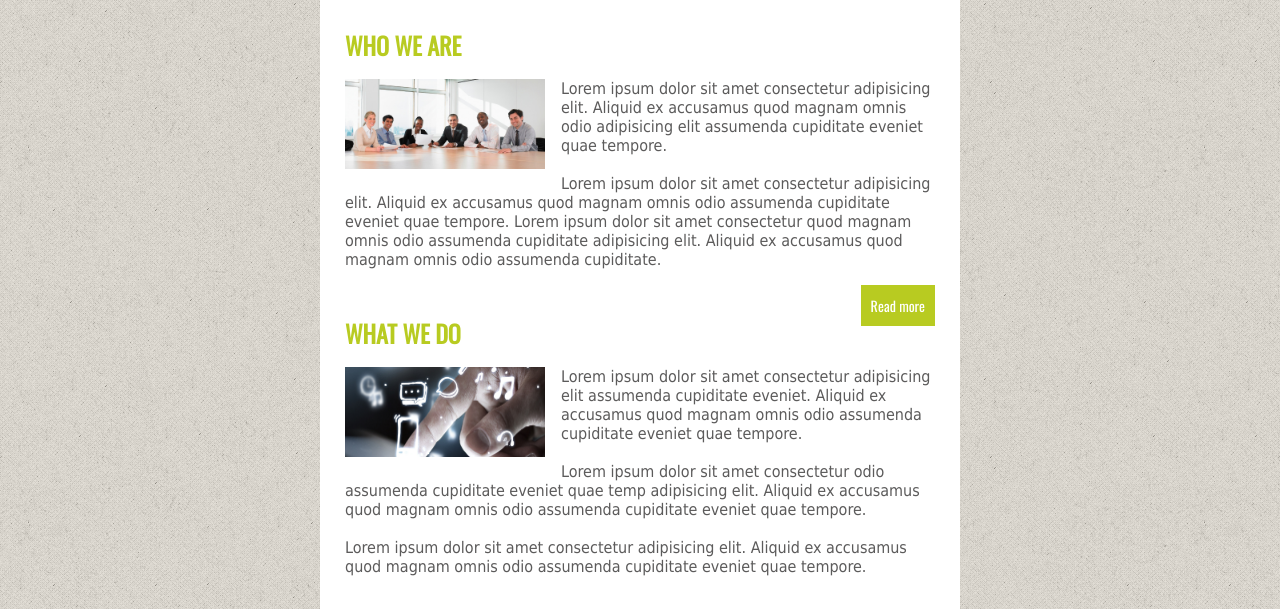
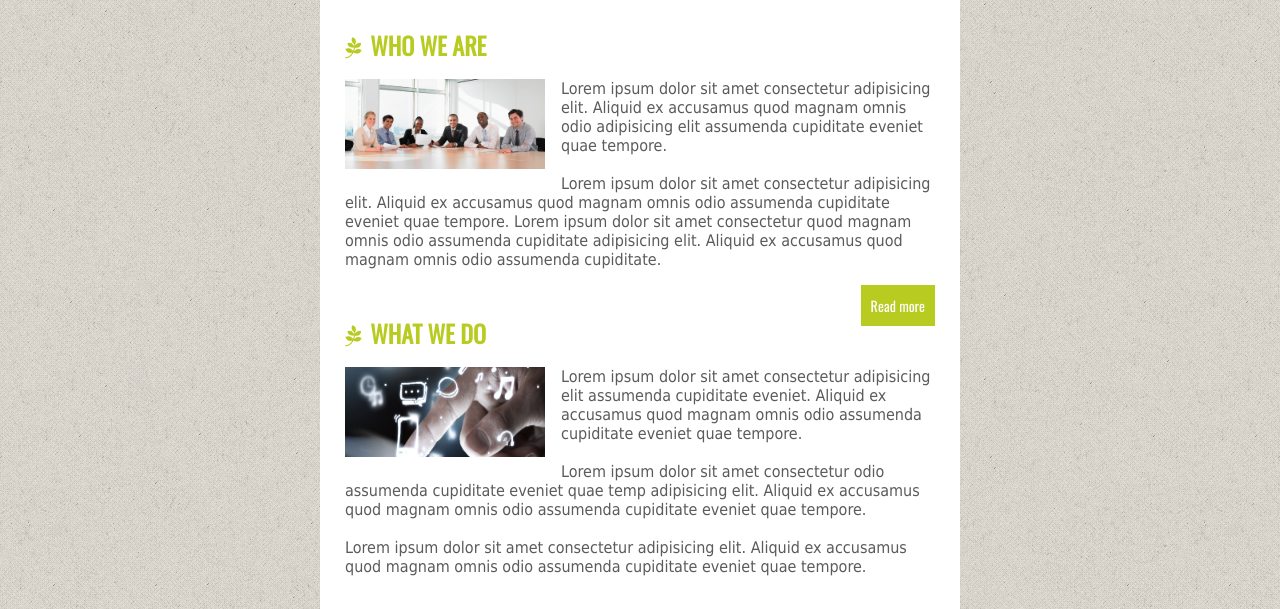
Before and after one commit to adil-ui/Green-office, a plain HTML site: page index.html in a window 1280 px wide. Shown: the part 131-740 px from the top of the page. Drawn offline with Linux system fonts and the light colour scheme.

Commit message:
Ajout Icone

```diff
--- a/css/style.css
+++ b/css/style.css
@@ -56,6 +56,14 @@ p{
     margin: 16px 0;
     color: #5c5b5b;
 }
+.my-div i, h1{
+    display: inline;
+}
+i{
+    color: #B8CB21;
+    font-size: 22px;
+    margin-right: 5px;
+}
 div p img{
     float: left;
     margin: 0 16px 16px 0;
--- a/index.html
+++ b/index.html
@@ -4,6 +4,7 @@
     <meta charset="UTF-8">
     <meta http-equiv="X-UA-Compatible" content="IE=edge">
     <meta name="viewport" content="width=device-width, initial-scale=1.0">
+    <script src="https://kit.fontawesome.com/1fa0784cd9.js" crossorigin="anonymous"></script>
     <link rel="stylesheet" href="/css/style.css">
     <title>Green Office</title>
 </head>
@@ -21,6 +22,7 @@
 
     <main>
         <div class="my-div" id="location">
+            <i class="fa fa-pagelines"></i>
             <h1>WHO WE ARE</h1>
             <p>
                 <img src="/images/who.jpg" alt="WHO WE ARE" width="200px" height="90px">
@@ -35,6 +37,7 @@
         </div>
 
         <div class="my-div" id="about">
+            <i class="fa fa-pagelines"></i>
             <h1>WHAT WE DO</h1>
             <p>
                 <img src="/images/what.jpg" alt="WHAT WE DO" width="200px" height="90px">
```
